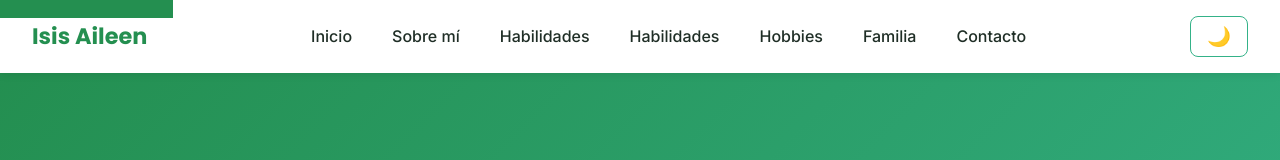
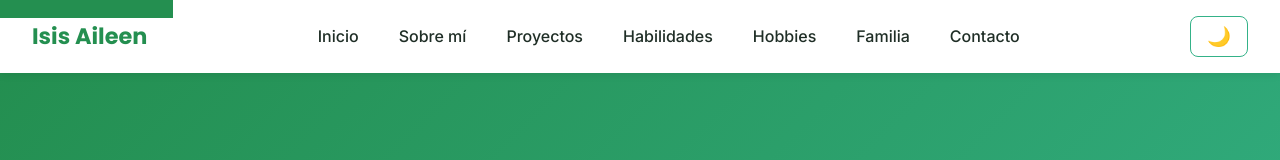
Before and after one commit to Perezrodriguezisisaileen/portafolio, a plain HTML site: page index.html in a window 1280 px wide. Shown: the top 160 px of the page. Drawn offline with Linux system fonts and the light colour scheme.

Commit message:
Update index.html

```diff
--- a/index.html
+++ b/index.html
@@ -25,7 +25,7 @@
             <ul>
                 <li><a href="#inicio">Inicio</a></li>
                 <li><a href="#sobre-mi">Sobre mí</a></li>
-                <li><a href="#proyectos">Habilidades</a></li>
+                <li><a href="#proyectos">Proyectos</a></li>
                 <li><a href="#habilidades">Habilidades</a></li>
                 <li><a href="#hobbies">Hobbies</a></li>
                 <li><a href="#familia">Familia</a></li>
```
